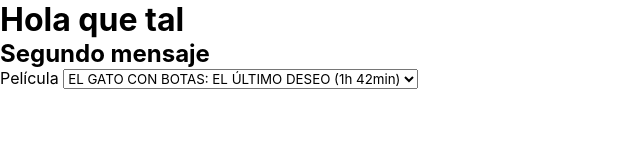
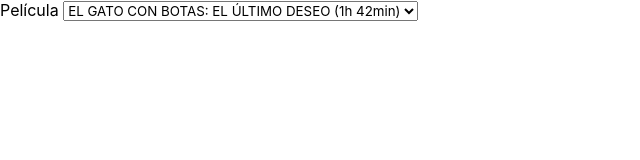
Before and after one commit to InvitameMaritooooo/ProjectX, a plain HTML site: page index.html in a window 1280 px wide. Shown: the whole page, without its empty margins (0-640 px from the left). Drawn offline with Linux system fonts and the light colour scheme; a web font is replaced by a local one.

Commit message:
Cambios2.0

```diff
--- a/index.html
+++ b/index.html
@@ -8,11 +8,6 @@
     <link rel="stylesheet" href="./style.css">
 </head>
 <body>
-    <H1> Hola que tal</H1>
-    <H2>Segundo mensaje</H2>
-
-
-
 
 
 
```
